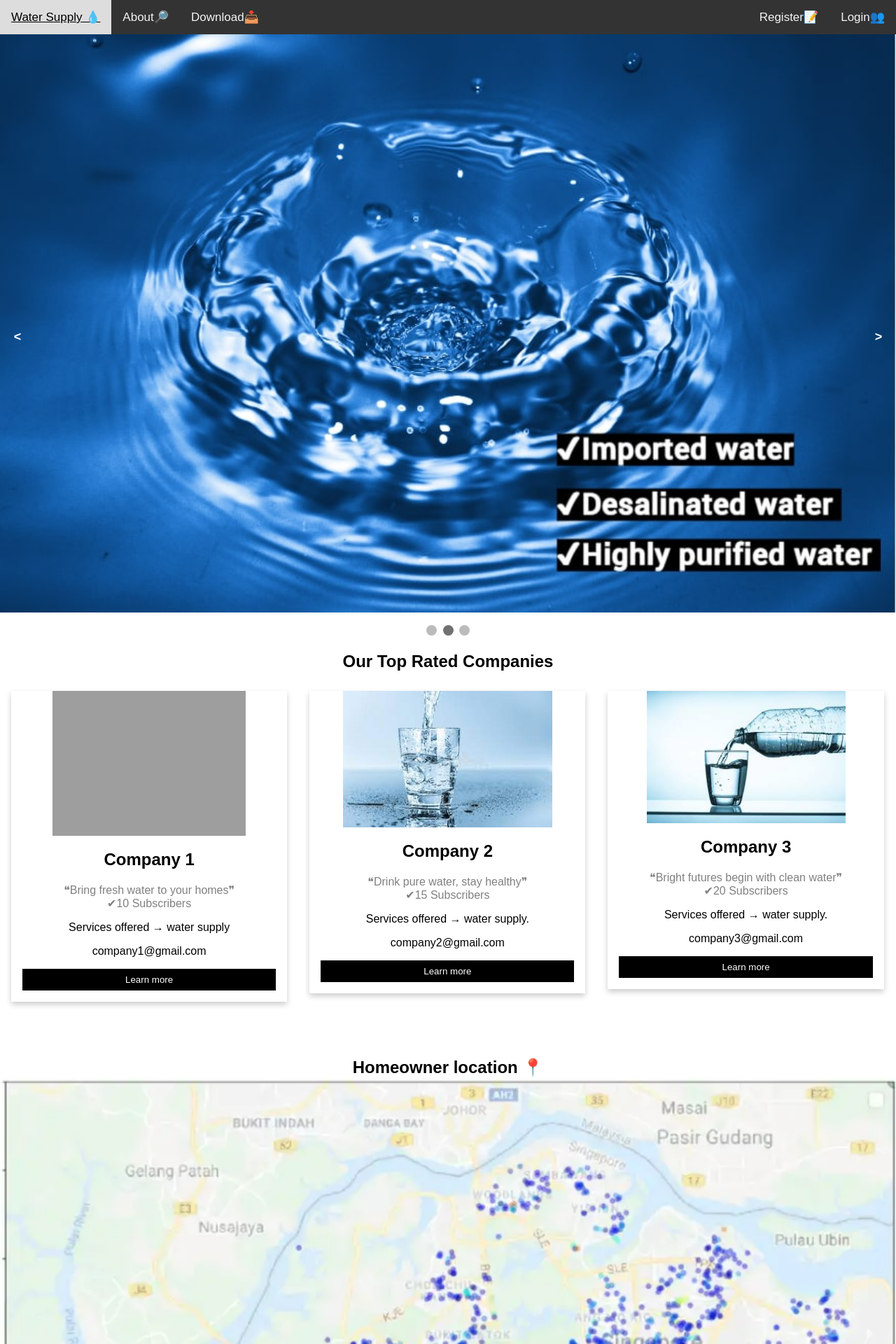
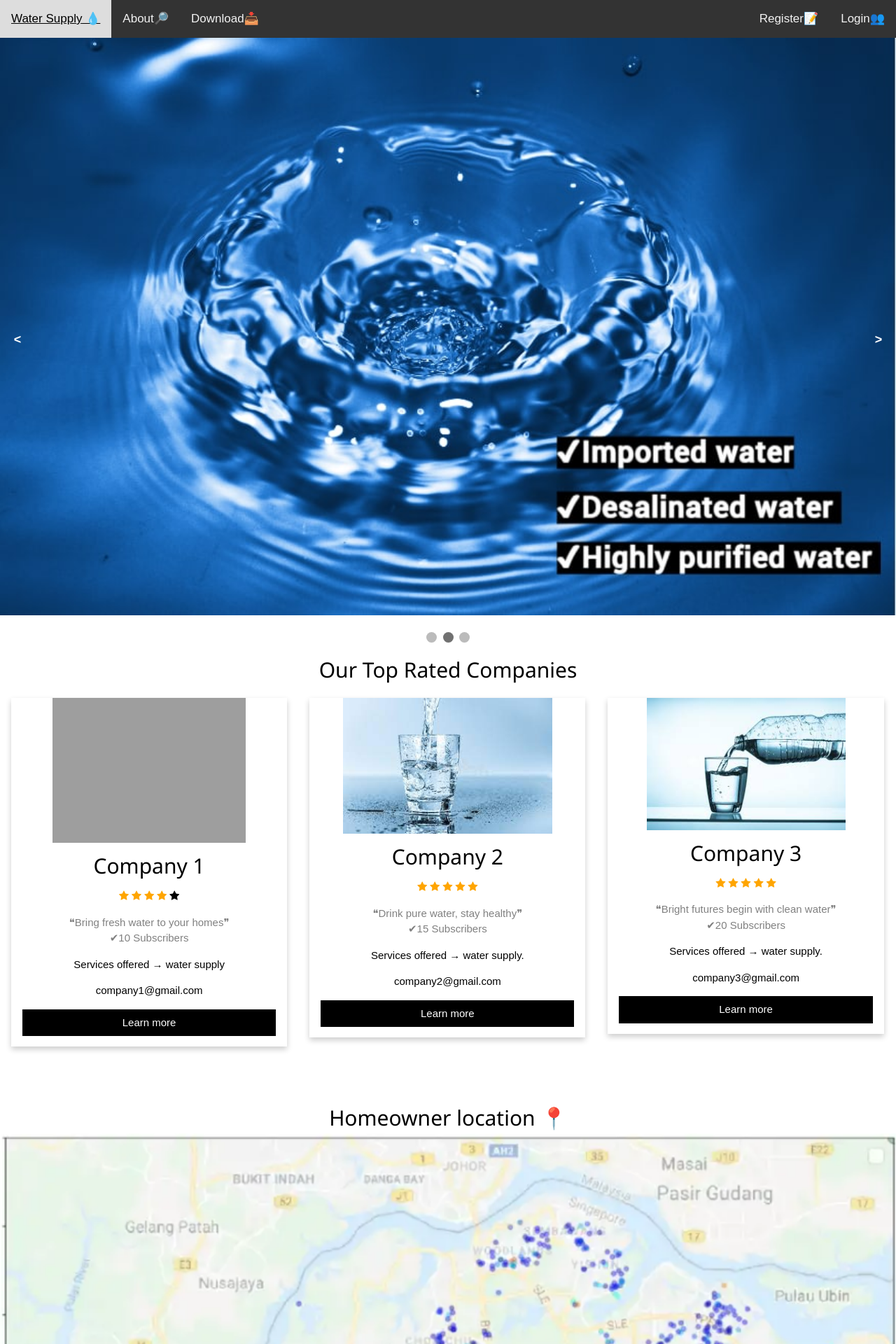
Before and after one commit to limminxian/fypwatersupplyweb, a PHP site: page / in a window 1280 px wide. Shown: the top 1920 px of the page at 70% size. Run offline with PHP 8.4, Linux system fonts and the light colour scheme; data that the repository does not hold is empty; some libraries are stand-ins or nearby versions; grey boxes are pictures that could not be loaded.

Commit message:
Update index.php

```diff
--- a/index.php
+++ b/index.php
@@ -1,6 +1,12 @@
 <!DOCTYPE html>
 <html>
 <head>
+<link rel="stylesheet" href="https://cdnjs.cloudflare.com/ajax/libs/font-awesome/4.7.0/css/font-awesome.min.css">
+<meta charset="UTF-8">
+<meta name="viewport" content="width=device-width, initial-scale=1">
+<link rel="stylesheet" href="https://www.w3schools.com/w3css/4/w3.css">
+<link rel="stylesheet" href="https://fonts.googleapis.com/css?family=Raleway">
+
 <?php
 include_once 'config.php';
 include_once 'userClass.php';
```
